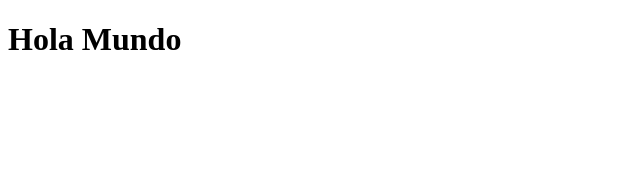
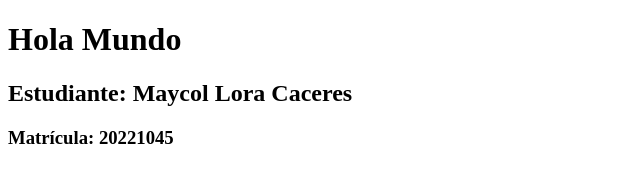
Before and after one commit to MykeLora/Examen-Asinble, a website: page index.html in a window 1280 px wide. Shown: the whole page, without its empty margins (0-640 px from the left). Drawn offline with Linux system fonts and the light colour scheme.

Commit message:
Datos del desarrollador

```diff
--- a/index.html
+++ b/index.html
@@ -7,5 +7,7 @@
 </head>
 <body>
     <h1>Hola Mundo</h1>
+    <h2><strong>Estudiante:</strong> Maycol Lora Caceres</h2>
+    <h3><strong>Matrícula:</strong> 20221045</h3>
 </body>
 </html>
```
